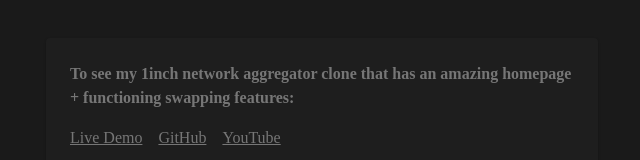
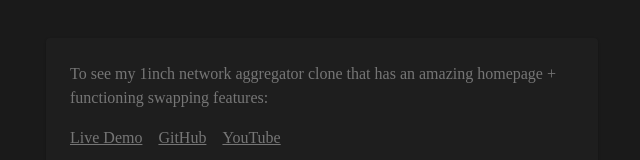
Before and after one commit to salmanfazal01/gammaswap-assessment, a React (Vite) app: page / in a window 1280 px wide. Shown: the part 524-684 px from the top of the page, without its empty margins (318-958 px from the left). Built offline with nearby package versions, Linux system fonts and the light colour scheme; a web font is replaced by a local one.

Commit message:
Vercel configuration

```diff
--- a/src/pages/Home.tsx
+++ b/src/pages/Home.tsx
@@ -61,7 +61,7 @@
           <Typography
             variant="h5"
             color="text.secondary"
-            sx={{ mb: 2, fontWeight: 600 }}
+            sx={{ mb: 2, fontWeight: 500 }}
           >
             To see my 1inch network aggregator clone that has an amazing
             homepage + functioning swapping features:
```
Also changed, not shown: vercel.json (added).
